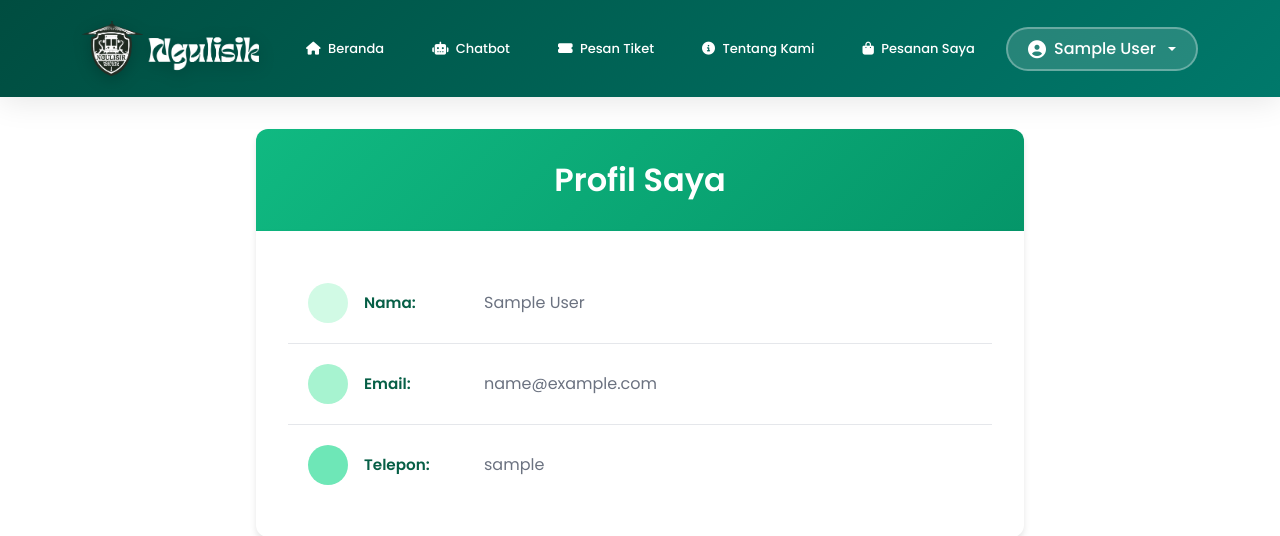
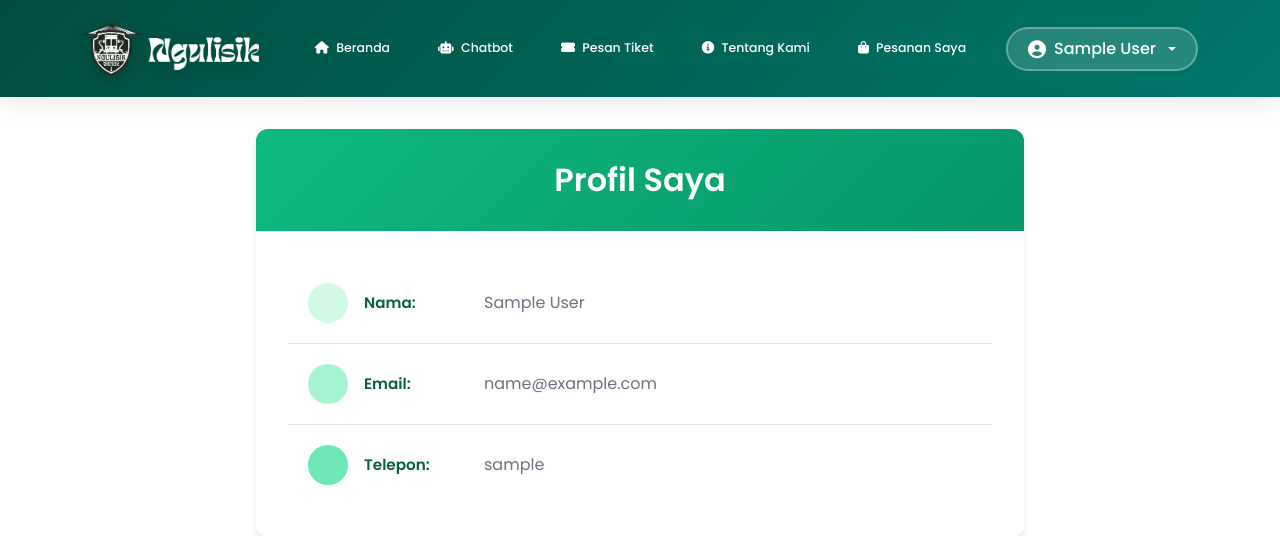
Before and after one commit to rossinurajizah/Ngulisik_CC, a Flask app: page /profile in a window 1280 px wide. Shown: the top 536 px of the page. Run offline with Flask 3, Linux system fonts and the light colour scheme; the visitor is signed in with stand-in values (Sample User, id 1); some libraries are stand-ins or nearby versions.

```diff
--- a/app/templates/layouts/app.html
+++ b/app/templates/layouts/app.html
@@ -80,7 +80,7 @@
         .nav-link-modern {
             color: #ffffff !important;
             font-weight: 500;
-            font-size: 13px;
+            font-size: 12.5px;
             padding: 10px 20px !important;
             border-radius: 12px;
             position: relative;
```
